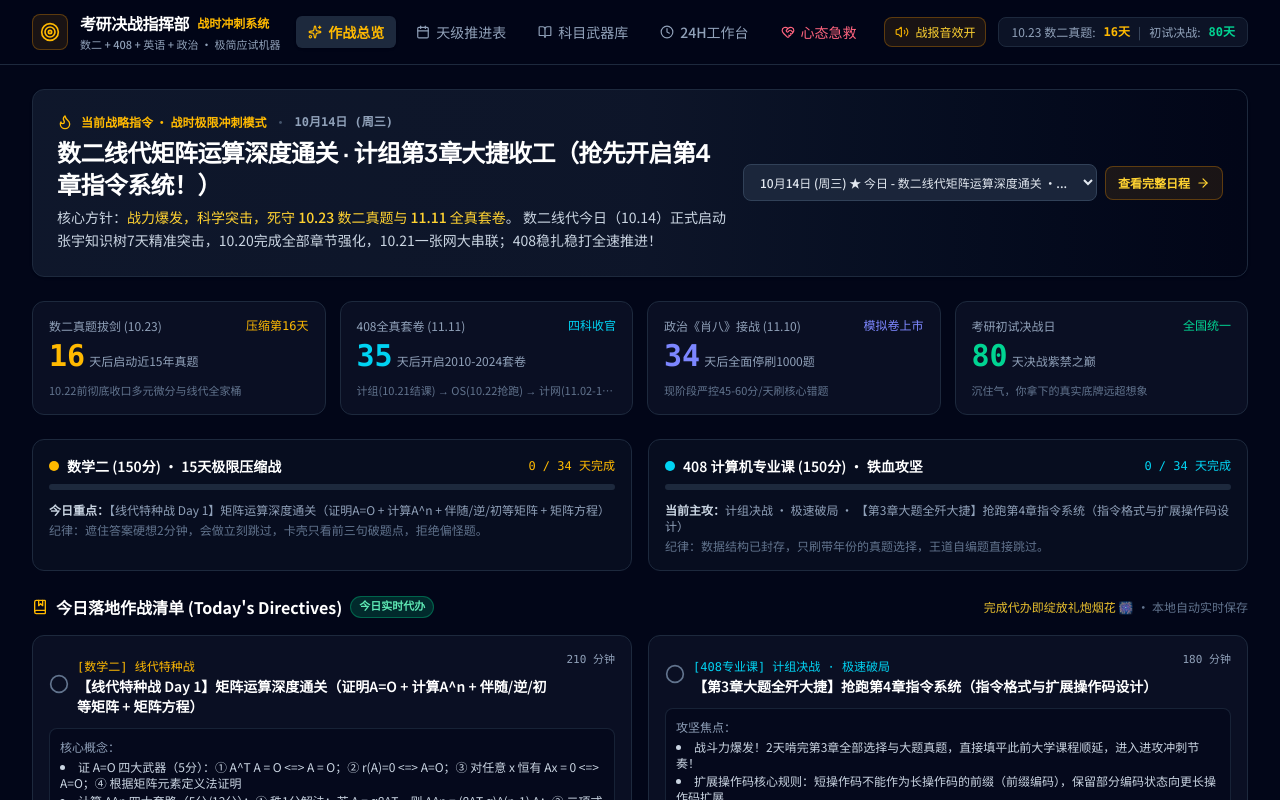
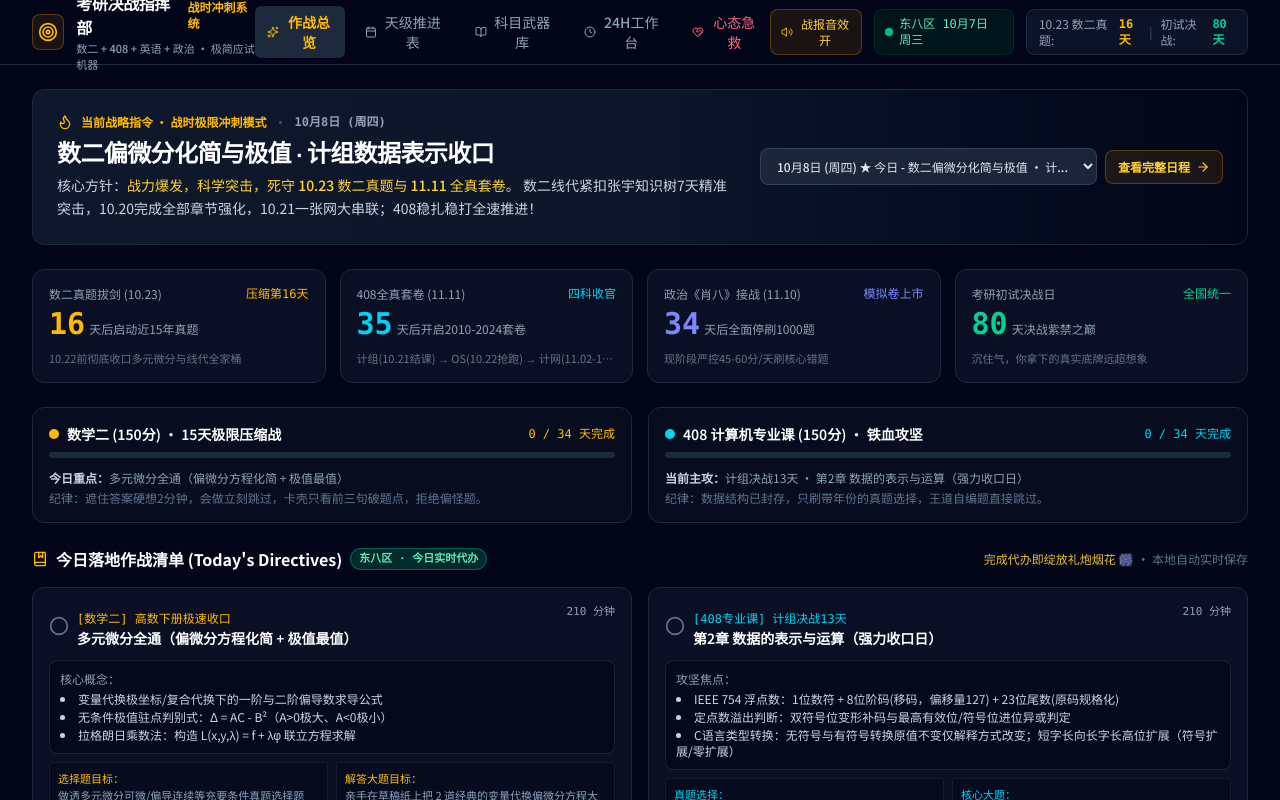
Before and after one commit to nocknonock/rushplan, a React (Vite) app: page / in a window 1280 px wide. Shown: the top 800 px of the page. Built offline with nearby package versions, Linux system fonts and the light colour scheme.

Commit message:
feat: implement China Standard Time support
Standardize all date calculations to UTC+8 (Asia/Shanghai) across the dashboard and utilities to ensure consistent battle schedule tracking regardless of the user's local timezone. Added a visual indicator in the header for current China time.

```diff
--- a/src/App.tsx
+++ b/src/App.tsx
@@ -14,49 +14,16 @@ import { DailyWorkstation } from './components/DailyWorkstation';
 import { MindsetEmergencyBunker } from './components/MindsetEmergencyBunker';
 import { ShieldCheck, RotateCcw, Download, Upload, Sparkles, Check, Info } from 'lucide-react';
 import { triggerTaskCelebration, triggerDayCompletionCelebration, soundManager } from './utils/celebration';
+import { getChinaDateInfo, getChinaTodayPlanDate, getChinaCalendarDiffDays } from './utils/chinaDate';
 
 const STORAGE_KEY = 'kaoyan_battle_station_plans_v4';
 const LEGACY_STORAGE_KEYS = ['kaoyan_battle_station_plans_v3', 'kaoyan_battle_station_plans_v2', 'kaoyan_battle_station_plans_v1'];
-const EXAM_TARGET_DATE = new Date('2026-12-26T08:30:00');
-const MATH_PAPERS_DATE = new Date('2026-10-23T08:30:00');
-const CS_PAPERS_DATE = new Date('2026-11-11T14:00:00');
-const XIAO8_DATE = new Date('2026-11-10T00:00:00');
 
 /**
- * Computes today's date in local time, mapping accurately to the battle schedule
+ * Computes today's date in China Standard Time (东八区, Asia/Shanghai, UTC+8)
  */
 export function getTodayOrEffectiveDate(plans: DayPlan[]): string {
-  const now = new Date();
-  const yyyy = now.getFullYear();
-  const mm = String(now.getMonth() + 1).padStart(2, '0');
-  const dd = String(now.getDate()).padStart(2, '0');
-  const todayStr = `${yyyy}-${mm}-${dd}`;
-  const planYearStr = `2026-${mm}-${dd}`;
-
-  // 1. Direct exact match with current plan date (e.g. 2026-10-14)
-  if (plans.some((p) => p.date === todayStr)) {
-    return todayStr;
-  }
-
-  // 2. Month-day match in 2026 (aligns user's real calendar month and day with the 2026 exam schedule)
-  if (plans.some((p) => p.date === planYearStr)) {
-    return planYearStr;
-  }
-
-  // 3. Current active milestone anchor (10.14: Linear Algebra Day 1 & Architecture Ch4)
-  if (plans.some((p) => p.date === '2026-10-14')) {
-    return '2026-10-14';
-  }
-
-  // 4. Fallback: find the first plan that has uncompleted math or CS tasks
-  const uncompleted = plans.find(
-    (p) => (p.math2Task && !p.math2Task.isCompleted) || (p.csTask && !p.csTask.isCompleted)
-  );
-  if (uncompleted) {
-    return uncompleted.date;
-  }
-
-  return plans[0]?.date || '2026-10-14';
+  return getChinaTodayPlanDate(plans);
 }
 
 // Smart merge function: preserves user checkmarks and notes by Task ID or date, but loads updated schedule content
@@ -350,20 +317,14 @@ export default function App() {
 
   const [showStorageInfo, setShowStorageInfo] = useState(false);
 
-  // Countdown calculations (anchored around Oct 7 / current time)
-  const now = new Date();
-  const getDiffDays = (target: Date) => {
-    const diff = target.getTime() - now.getTime();
-    return Math.max(0, Math.ceil(diff / (1000 * 60 * 60 * 24)));
-  };
+  // Countdown calculations anchored precisely to China Standard Time (东八区, UTC+8)
+  const daysToExam = getChinaCalendarDiffDays('2026-12-26');
+  const daysToMathPastPapers = getChinaCalendarDiffDays('2026-10-23');
+  const daysToCsPastPapers = getChinaCalendarDiffDays('2026-11-11');
+  const daysToXiao8 = getChinaCalendarDiffDays('2026-11-10');
 
-  const daysToExam = getDiffDays(EXAM_TARGET_DATE);
-  const daysToMathPastPapers = getDiffDays(MATH_PAPERS_DATE);
-  const daysToCsPastPapers = getDiffDays(CS_PAPERS_DATE);
-  const daysToXiao8 = getDiffDays(XIAO8_DATE);
-
-  const todayDateStr = getTodayOrEffectiveDate(plans);
-  const currentPlan = plans.find((p) => p.date === selectedDate) || plans[0];
+  const todayDateStr = getChinaTodayPlanDate(plans);
+  const currentPlan = plans.find((p) => p.date === selectedDate) || plans.find((p) => p.date === todayDateStr) || plans[0];
 
   return (
     <div className="min-h-screen bg-slate-950 text-slate-100 flex flex-col font-['Noto_Sans_SC','Plus_Jakarta_Sans',sans-serif]">
--- a/src/components/DailyTimeline.tsx
+++ b/src/components/DailyTimeline.tsx
@@ -218,7 +218,7 @@ export const DailyTimeline: React.FC<DailyTimelineProps> = ({
                       </h3>
                       {plan.date === todayDateStr && (
                         <span className="text-[11px] font-mono bg-emerald-500/20 text-emerald-300 border border-emerald-500/40 px-2 py-0.5 rounded-full font-semibold">
-                          ★ 今日实战
+                          ★ 东八区今日实战
                         </span>
                       )}
                       {allCompleted && (
--- a/src/components/DashboardOverview.tsx
+++ b/src/components/DashboardOverview.tsx
@@ -89,7 +89,7 @@ export const DashboardOverview: React.FC<DashboardOverviewProps> = ({
             </h1>
             <p className="text-sm text-slate-300 leading-relaxed">
               核心方针：<span className="text-amber-300 font-medium">战力爆发，科学突击，死守 10.23 数二真题与 11.11 全真套卷</span>。
-              数二线代今日（10.14）正式启动张宇知识树7天精准突击，10.20完成全部章节强化，10.21一张网大串联；408稳扎稳打全速推进！
+              数二线代紧扣张宇知识树7天精准突击，10.20完成全部章节强化，10.21一张网大串联；408稳扎稳打全速推进！
             </p>
           </div>
 
@@ -262,7 +262,7 @@ export const DashboardOverview: React.FC<DashboardOverviewProps> = ({
             </h2>
             {currentDayPlan.date === todayDateStr && (
               <span className="text-[11px] font-mono bg-emerald-500/20 text-emerald-300 border border-emerald-500/40 px-2 py-0.5 rounded-full font-semibold">
-                今日实时代办
+                东八区 · 今日实时代办
               </span>
             )}
           </div>
--- a/src/components/Header.tsx
+++ b/src/components/Header.tsx
@@ -1,5 +1,6 @@
 import React from 'react';
 import { Calendar, Target, Sparkles, BookOpen, Clock, HeartHandshake, Volume2, VolumeX } from 'lucide-react';
+import { getChinaDateInfo } from '../utils/chinaDate';
 
 interface HeaderProps {
   activeTab: 'dashboard' | 'timeline' | 'armory' | 'workstation' | 'mindset';
@@ -18,6 +19,7 @@ export const Header: React.FC<HeaderProps> = ({
   soundMuted,
   onToggleSound,
 }) => {
+  const chinaDate = getChinaDateInfo();
   return (
     <header className="sticky top-0 z-40 w-full border-b border-slate-800 bg-slate-950/90 backdrop-blur-md">
       <div className="mx-auto flex h-16 max-w-7xl items-center justify-between px-4 sm:px-6 lg:px-8">
@@ -128,6 +130,14 @@ export const Header: React.FC<HeaderProps> = ({
             )}
           </button>
 
+          <div className="hidden xl:flex items-center gap-1.5 rounded-lg border border-emerald-900/40 bg-emerald-950/40 px-2.5 py-1.5 text-xs text-emerald-300 font-mono">
+            <span className="relative flex h-2 w-2">
+              <span className="animate-ping absolute inline-flex h-full w-full rounded-full bg-emerald-400 opacity-75"></span>
+              <span className="relative inline-flex rounded-full h-2 w-2 bg-emerald-500"></span>
+            </span>
+            <span>东八区 {chinaDate.formattedDate} {chinaDate.weekday}</span>
+          </div>
+
           <div className="hidden lg:flex items-center gap-2 rounded-lg border border-slate-800 bg-slate-900/80 px-3 py-1.5 text-xs">
             <span className="text-slate-400">10.23 数二真题:</span>
             <span className="font-mono font-bold tabular-nums text-amber-400">
--- /dev/null
+++ b/src/utils/chinaDate.ts
@@ -0,0 +1,131 @@
+/**
+ * China Standard Time (东八区 / Beijing Time / Asia/Shanghai, UTC+8)
+ * Ensures consistent date calculation regardless of browser/container local timezone
+ */
+
+export interface ChinaDateInfo {
+  year: number;
+  month: number;
+  day: number;
+  hour: number;
+  minute: number;
+  dateStr: string; // "YYYY-MM-DD" in China time
+  planDateStr: string; // "2026-MM-DD" mapped to the 2026 schedule year
+  formattedDate: string; // e.g. "10月17日"
+  timeStr: string; // e.g. "14:32"
+  weekday: string; // e.g. "周六"
+}
+
+/**
+ * Extracts current time and date in China Standard Time (东八区, UTC+8)
+ */
+export function getChinaDateInfo(date: Date = new Date()): ChinaDateInfo {
+  const formatter = new Intl.DateTimeFormat('en-US', {
+    timeZone: 'Asia/Shanghai',
+    year: 'numeric',
+    month: 'numeric',
+    day: 'numeric',
+    hour: 'numeric',
+    minute: 'numeric',
+    hour12: false,
+    weekday: 'short',
+  });
+
+  const parts = formatter.formatToParts(date);
+  let year = 2026;
+  let month = 10;
+  let day = 17;
+  let hour = 14;
+  let minute = 30;
+  let weekdayEn = 'Sat';
+
+  for (const p of parts) {
+    if (p.type === 'year') year = parseInt(p.value, 10);
+    if (p.type === 'month') month = parseInt(p.value, 10);
+    if (p.type === 'day') day = parseInt(p.value, 10);
+    if (p.type === 'hour') hour = parseInt(p.value, 10);
+    if (p.type === 'minute') minute = parseInt(p.value, 10);
+    if (p.type === 'weekday') weekdayEn = p.value;
+  }
+
+  const weekdayMap: Record<string, string> = {
+    Mon: '周一',
+    Tue: '周二',
+    Wed: '周三',
+    Thu: '周四',
+    Fri: '周五',
+    Sat: '周六',
+    Sun: '周日',
+  };
+
+  const mm = String(month).padStart(2, '0');
+  const dd = String(day).padStart(2, '0');
+  const dateStr = `${year}-${mm}-${dd}`;
+  const planDateStr = `2026-${mm}-${dd}`;
+  const formattedDate = `${month}月${day}日`;
+  const timeStr = `${String(hour).padStart(2, '0')}:${String(minute).padStart(2, '0')}`;
+  const weekday = weekdayMap[weekdayEn] || '周六';
+
+  return {
+    year,
+    month,
+    day,
+    hour,
+    minute,
+    dateStr,
+    planDateStr,
+    formattedDate,
+    timeStr,
+    weekday,
+  };
+}
+
+/**
+ * Accurately determines today's active plan in the battle schedule using 东八区 (UTC+8)
+ */
+export function getChinaTodayPlanDate(plans: { date: string }[]): string {
+  if (!plans || plans.length === 0) return '2026-10-17';
+
+  const chinaTime = getChinaDateInfo();
+
+  // 1. Direct exact match with current date in China (e.g. 2026-10-17)
+  if (plans.some((p) => p.date === chinaTime.dateStr)) {
+    return chinaTime.dateStr;
+  }
+
+  // 2. Map month-day to 2026 schedule if device year is 2024 or 2025
+  if (plans.some((p) => p.date === chinaTime.planDateStr)) {
+    return chinaTime.planDateStr;
+  }
+
+  // 3. If today is earlier than the first scheduled day (2026-10-08)
+  if (chinaTime.planDateStr < plans[0].date) {
+    return plans[0].date;
+  }
+
+  // 4. If today is later than the last scheduled day
+  if (chinaTime.planDateStr > plans[plans.length - 1].date) {
+    return plans[plans.length - 1].date;
+  }
+
+  // 5. Fallback
+  return '2026-10-17';
+}
+
+/**
+ * Calculates remaining days in East 8 calendar days
+ * e.g. target "2026-10-23" when today is "2026-10-17" returns 6 days
+ */
+export function getChinaCalendarDiffDays(targetYmd: string): number {
+  const chinaTime = getChinaDateInfo();
+  // Parse target date components
+  const [tYear, tMonth, tDay] = targetYmd.split('-').map(Number);
+
+  // Use UTC dates to compute pure calendar day differences without daylight savings / local offset interference
+  const targetUtc = Date.UTC(tYear, tMonth - 1, tDay);
+  const currentUtc = Date.UTC(chinaTime.year, chinaTime.month - 1, chinaTime.day);
+
+  const diffMs = targetUtc - currentUtc;
+  const diffDays = Math.round(diffMs / (1000 * 60 * 60 * 24));
+  return Math.max(0, diffDays);
+}
```
